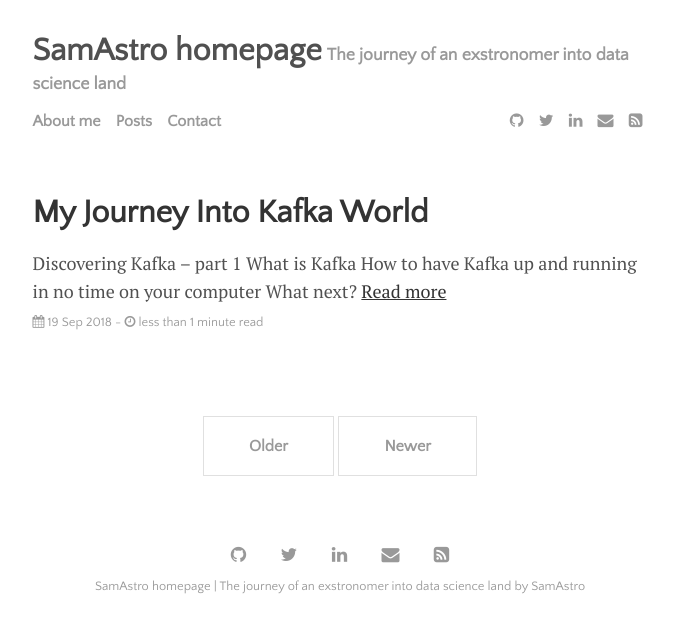
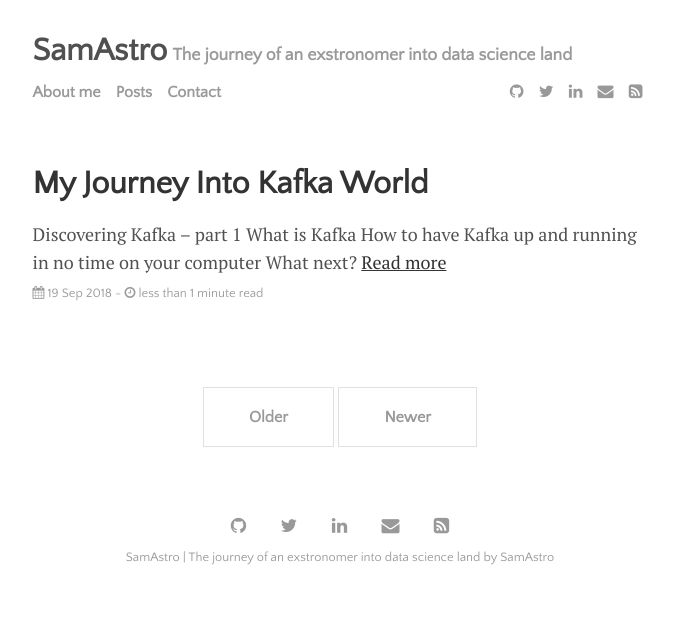
Before and after one commit to SamAstro/samastro.github.io, a Jekyll site: the page built from index.html, in a window 1280 px wide. Shown: the top 633 px of the page, without its empty margins (300-974 px from the left). Built offline with Jekyll 4.4.1, drawn with Linux system fonts in a browser that asks for light colours; the list of posts is cut into pages by our own code.

Commit message:
Corrected typo

```diff
--- a/_config.yml
+++ b/_config.yml
@@ -20,7 +20,7 @@
 plugins:             [jekyll-paginate, jekyll-sitemap, jekyll-feed, jekyll-seo-tag]
 
 # Customise atom feed settings (this is where Jekyll-Feed gets configuration information)
-title:		           'SamAstro homepage'
+title:		           'SamAstro'
 description:	       'The journey of an exstronomer into data science land'
 author:              'SamAstro'
 
```
